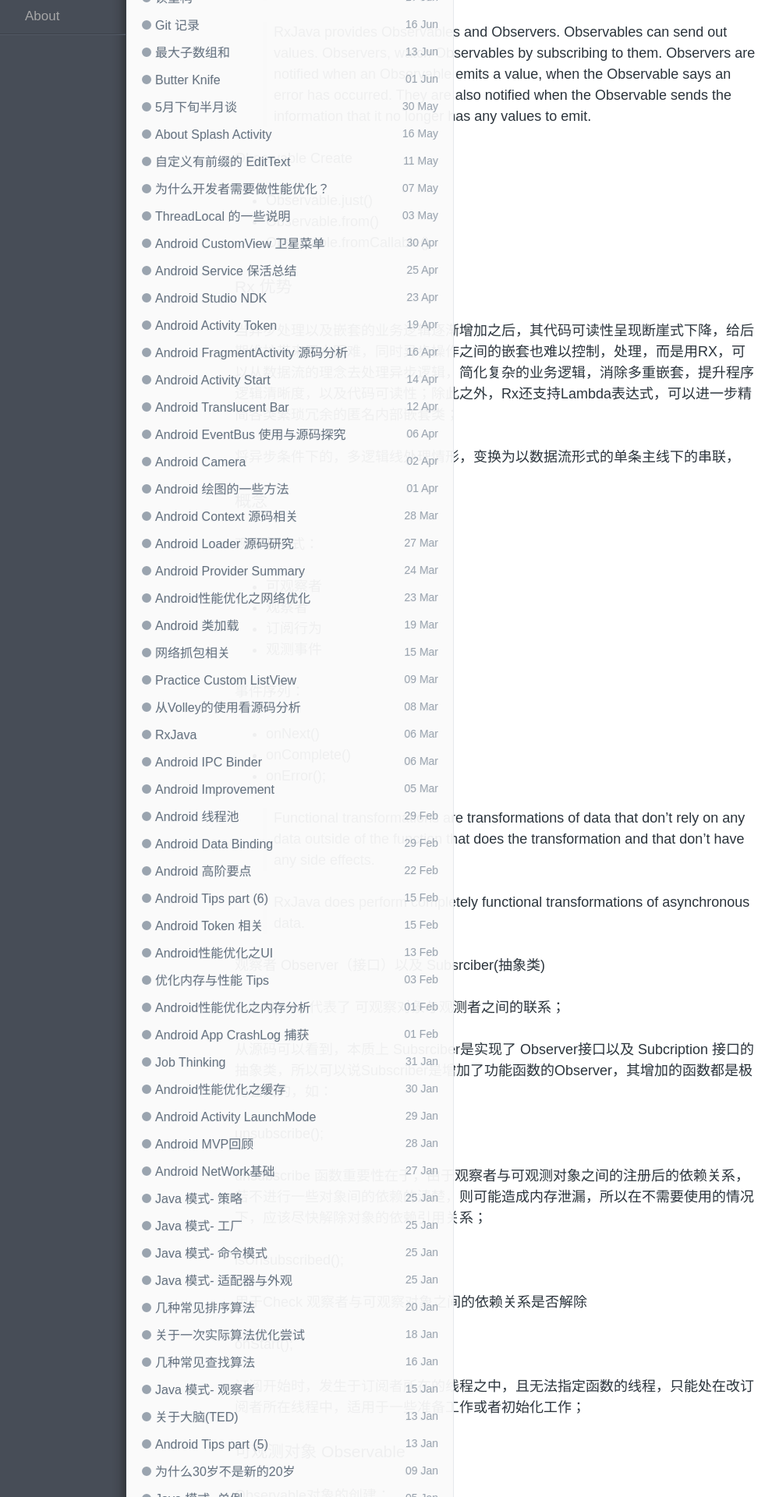
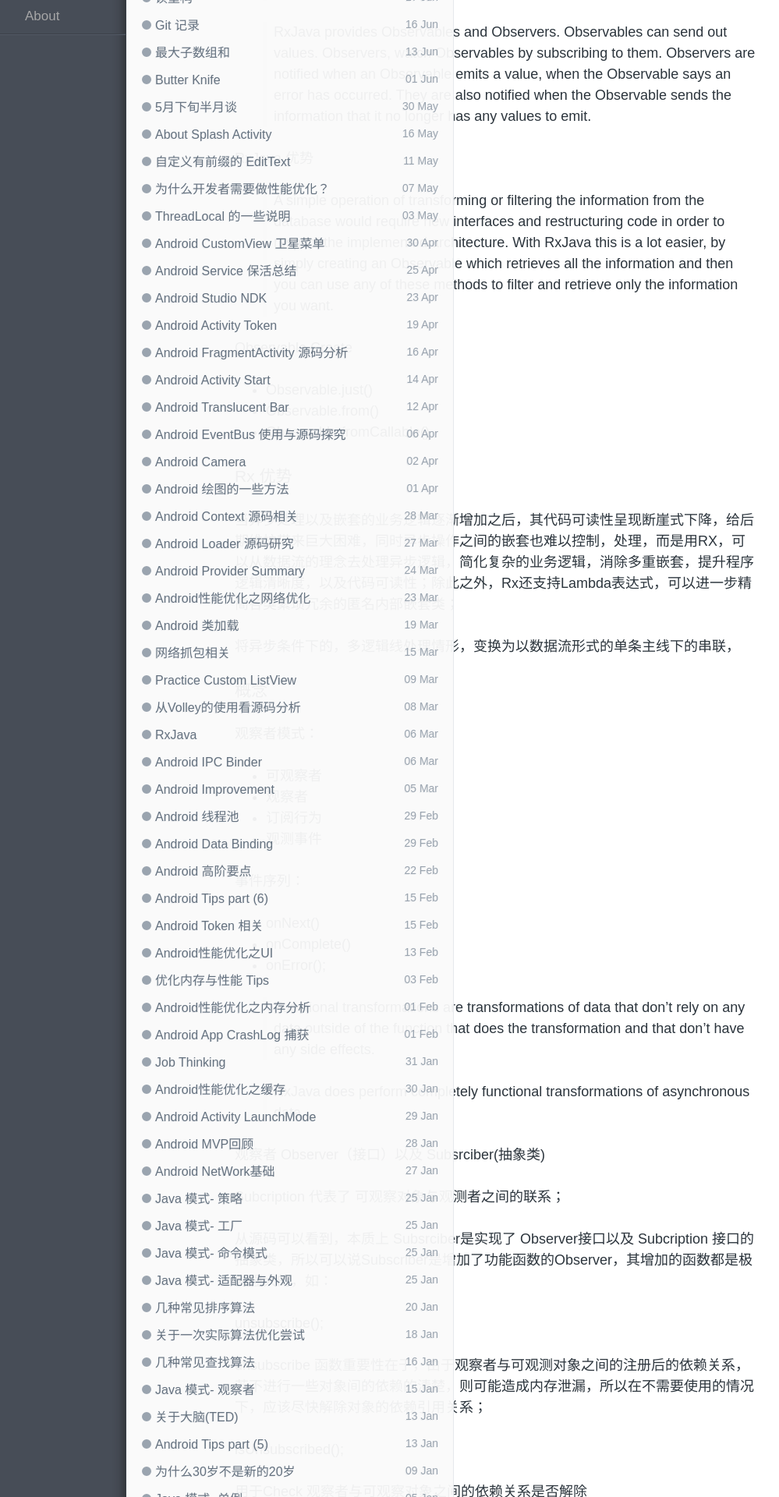
Before and after one commit to enlipan/enlipan.github.io, a Jekyll site: the page built from _posts/2016-08-30-rxjava-intro.md, in a window 1280 px wide. Shown: the part 584-2504 px from the top of the page at 78% size, without its empty margins (3-1002 px from the left). Built offline with Jekyll 4.4.1, drawn with Linux system fonts in a browser that asks for light colours; nearby versions of some CDN libraries; comment, search, counter and statistics services are not loaded; some of the changed text lies outside the part shown.

Commit message:
modify rxjava

```diff
--- a/_posts/2016-08-30-rxjava-intro.md
+++ b/_posts/2016-08-30-rxjava-intro.md
@@ -12,6 +12,13 @@ category: android
 >  In reactive programming the consumer reacts to the data as it comes in. This is the reason why asynchronous programming is also called reactive programming. Reactive programming allows to propagates event changes to registered observers.
 
 > RxJava provides Observables and Observers. Observables can send out values. Observers, watch Observables by subscribing to them. Observers are notified when an Observable emits a value, when the Observable says an error has occurred. They are also notified when the	Observable sends the information that it no longer has any values to emit.
+
+
+####  RxJava 优势
+
+> A simple operation of transforming or filtering the information from the database would require new interfaces and restructuring code in order to respect the implemented architecture. With RxJava this is a lot easier, by simply creating an Observable which retrieves all the information and then you can use any of these methods to filter and retrieve only the information you want.
+
+
 
 #### Observable Create
 
@@ -242,4 +249,6 @@ Schedulers:
 
 [Why you should use RxJava in Android a short introduction to RxJava](http://blog.feedpresso.com/2016/01/25/why-you-should-use-rxjava-in-android-a-short-introduction-to-rxjava.html)
 
+[Why should we use RxJava on Android](https://medium.com/@lpereira/why-should-we-use-rxjava-on-android-c9066087c56c#.w4hucpy2c)
+
 [Airbnb：我们的安卓客户端是如何使用 RxJava 的](https://realm.io/cn/news/kau-felipe-lima-adopting-rxjava-airbnb-android/)
```
